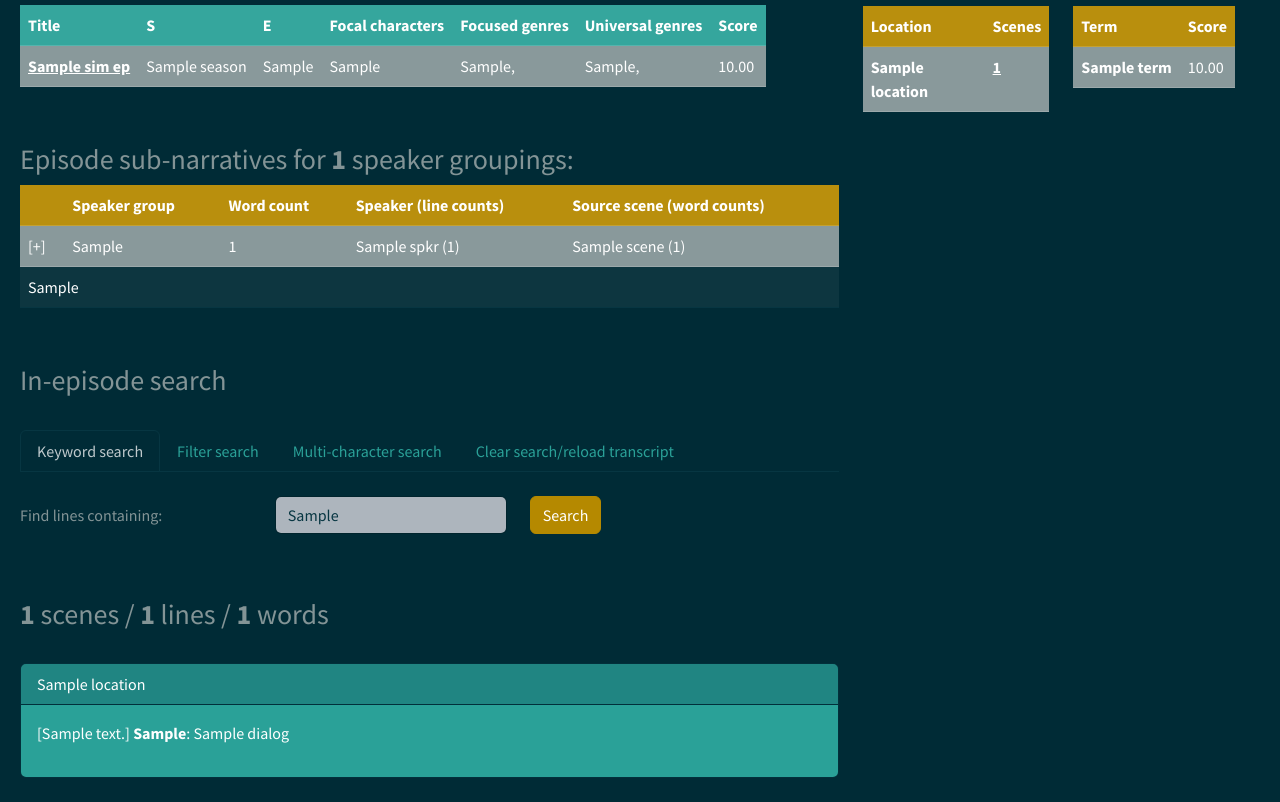
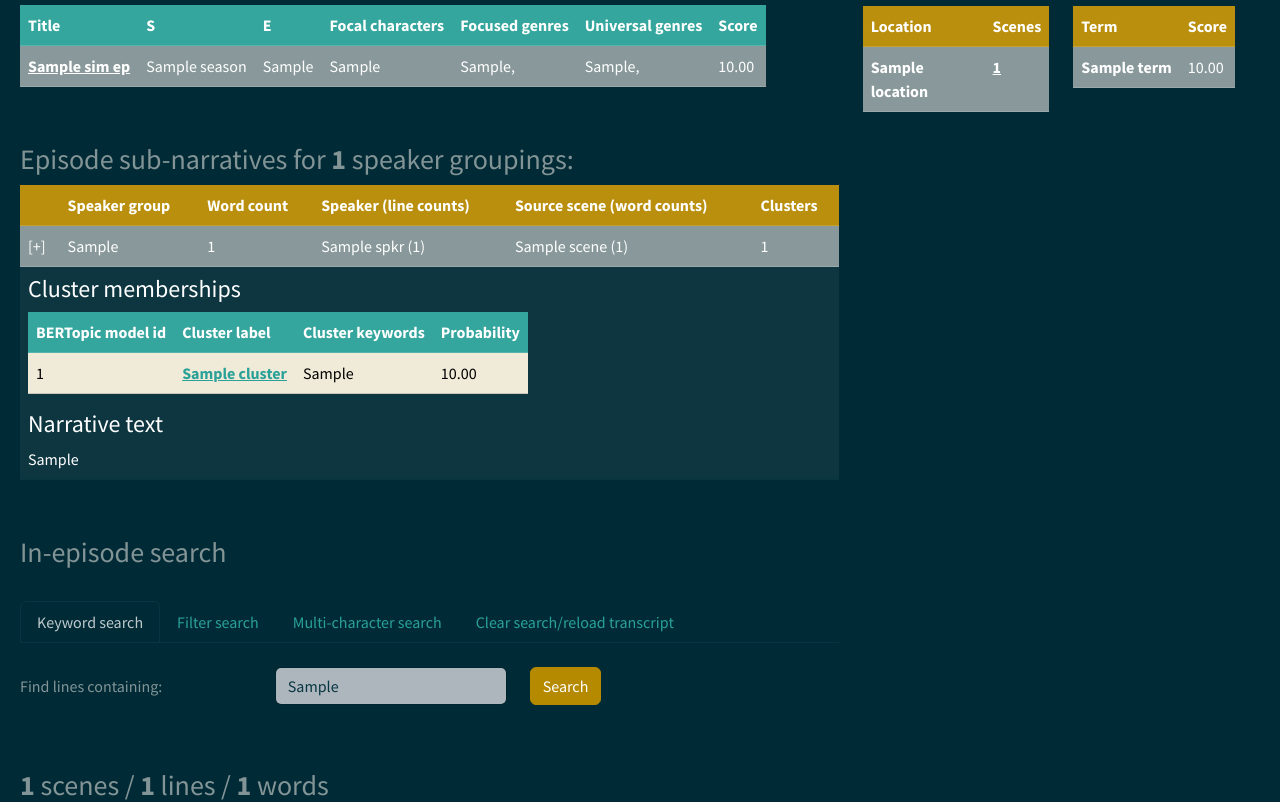
Before and after one commit to dannynoonan/transcript-playground, a Python web app: template app/templates/episode.html in a window 1280 px wide, after a click that opens the changed part. Shown: the part 519-1321 px from the top of the page. Before the commit the page ends 1296 px from the top, so only its background shows below. Run offline with Jinja, Linux system fonts and the light colour scheme; the template is opened without the code that fills it: most values are stand-ins (such as "Sample title", 1, 10 or a date in 2020).

Commit message:
incorporate model cluster mappings into episode narratives UI, manually order cluster memberships within es response transformer since non-nested Object fields don't support ordering

```diff
--- a/app/es/es_write_router.py
+++ b/app/es/es_write_router.py
@@ -939,12 +939,13 @@ def populate_bertopic_model_clusters(show_key: ShowKey, umap_metric: str = None)
     # populate episode-narrative-speaker-groups with any model_clusters of which they are a member
     for bertopic_data_file in bertopic_data_files:
         df = pd.read_csv(f'{parent_dir}/{bertopic_data_file}', sep='\t')
-        model_cluster_id = bertopic_data_file.removesuffix('.csv')
+        model_id = bertopic_data_file.removesuffix('.csv')
         for _, row in df.iterrows():
             e_key = str(row['episode_key'])
             spkr_grp = row['speaker_group']
             model_cluster = {}
-            model_cluster['cluster_id'] = f"{model_cluster_id}__{e_key}_{row['cluster_id']}__{spkr_grp}"
+            model_cluster['model_id'] = model_id
+            model_cluster['model_cluster_id'] = f"{model_id}__{e_key}_{row['cluster_id']}__{spkr_grp}"
             model_cluster['probability'] = row['Probability']
             model_cluster['prob_x_wc'] = row['prob_x_wc']
             model_cluster['cluster_title'] = row['cluster_title']
--- a/app/templates/episode.html
+++ b/app/templates/episode.html
@@ -136,6 +136,7 @@
                                 <th scope="col">Word count</th>
 								<th scope="col">Speaker (line counts)</th>
                                 <th scope="col">Source scene (word counts)</th>
+								<th scope="col">Clusters</th>
                             </tr>
                         </thead>
                         <tbody>
@@ -150,13 +151,36 @@
 									<td>{% for scene, wc in narrative_sequence['source_scene_word_counts'].items() %}
 										{{ scene }} ({{wc}}){% if not loop.last %},{% endif %}
 									{% endfor %}</td>
+								<td>{{ narrative_sequence['cluster_memberships']|length }}</td>
                             </tr>
                             <tr class="collapse accordion-collapse" id="expandNarrative_{{ narrative_sequence['speaker_group'] }}" data-bs-parent=".table">
                                 <td colspan="9">
                                     <div class="overflow-scroll" style="max-height: 500px; color: #FFFFFF">
-                                    {% for narrative_line in narrative_sequence['narrative_lines'] %}
-										{{ narrative_line }}<br/>
-									{% endfor %}
+										<h4>Cluster memberships</h4>
+										<table class="table table-hover table-striped table-fit">
+											<thead>
+												<tr class="table-success">
+													<th scope="col">BERTopic model id</th>
+													<th scope="col">Cluster label</th>
+													<th scope="col">Cluster keywords</th>
+													<th scope="col">Probability</th>
+												</tr>
+											</thead>
+											<tbody>
+												{% for cluster in narrative_sequence['cluster_memberships'] %}
+												<tr class="table-light">
+													<td>{{ cluster['model_id'] }}</td>
+													<th scope="row"><a href="">{{ cluster['cluster_title'] }}</a></th>
+													<td>{{ cluster['cluster_keywords']|join(", ") }}</td>
+													<td>{{ '%0.2f'|format(cluster['probability']|float) }}</td>
+												</tr>
+												{% endfor %}
+											</tbody>
+										</table>
+										<h4>Narrative text</h4>
+										{% for narrative_line in narrative_sequence['narrative_lines'] %}
+											{{ narrative_line }}<br/>
+										{% endfor %}
                                     </div>
                                 </td>
                             </tr>
```
Also changed, not shown: app/es/es_response_transformer.py (+8 -3 lines).
